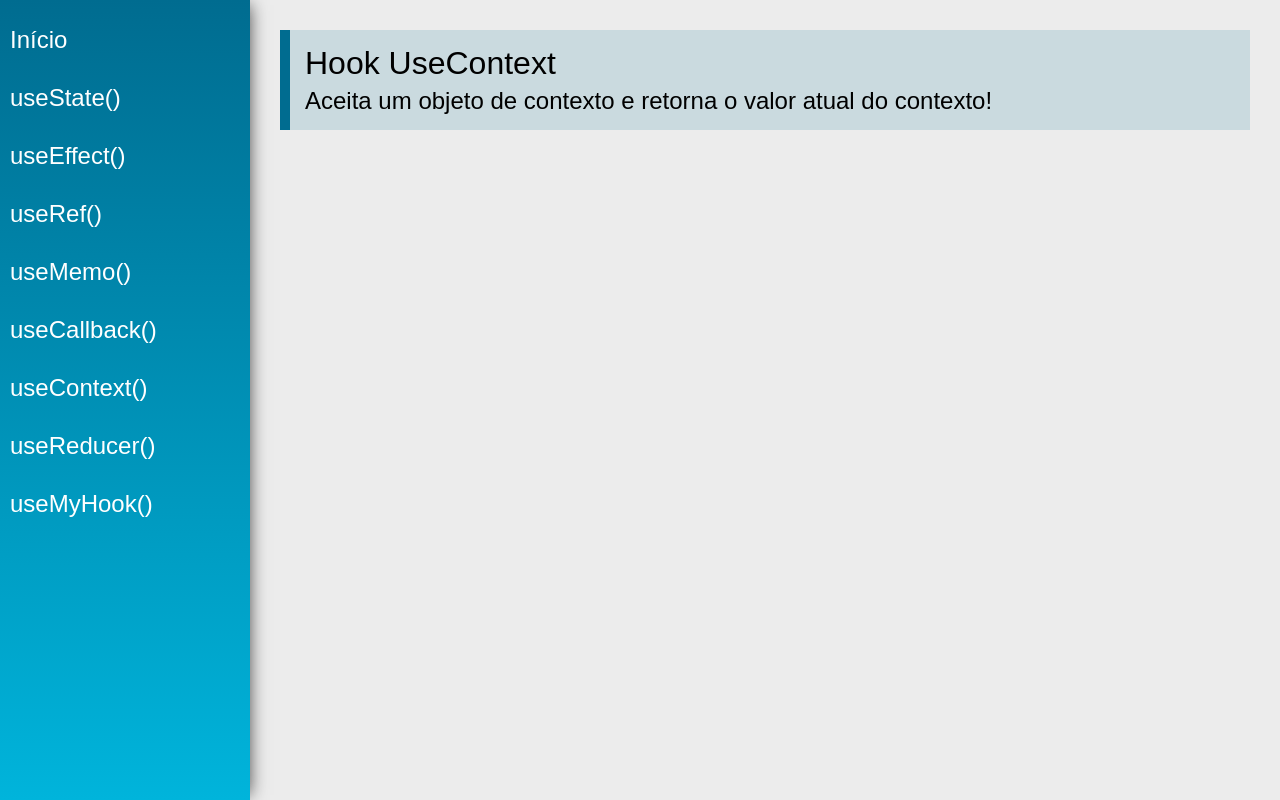
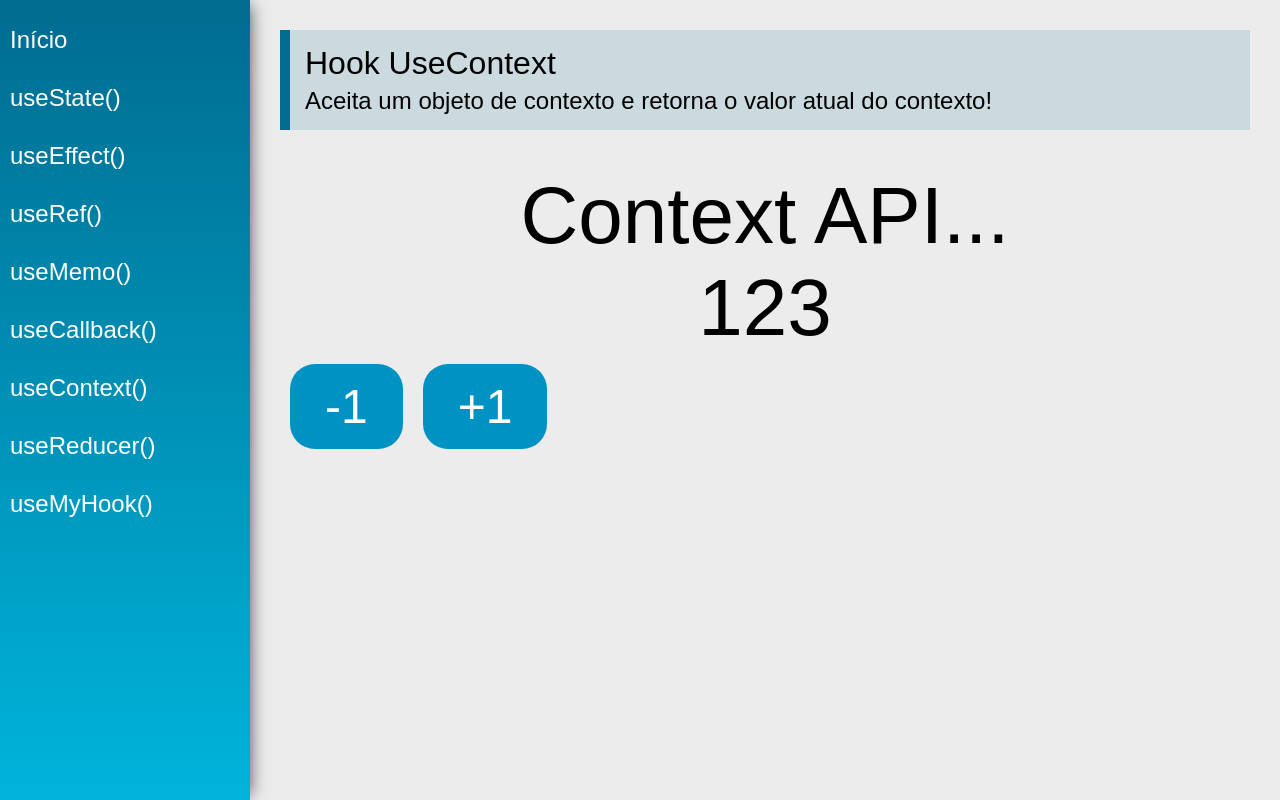
Before and after one commit to wen-dell/hooks, a React (Create React App) app: page /useContext in a window 1280 px wide. Built offline with nearby package versions, Linux system fonts and the light colour scheme.

Commit message:
UseContext #01

```diff
--- a/src/views/App.jsx
+++ b/src/views/App.jsx
@@ -1,20 +1,23 @@
-import './App.css'
-import React from 'react'
-import { BrowserRouter as Router } from  'react-router-dom'
+import "./App.css";
+import React, { useState } from "react";
+import { BrowserRouter as Router } from "react-router-dom";
 
-import Menu from '../components/layout/Menu'
-import Content from '../components/layout/Content'
+import Menu from "../components/layout/Menu";
+import Content from "../components/layout/Content";
+import DataContext, { data } from '../views/data/DataContext';
 
-const App = props => {
-
+const App = (props) => {
+  const [state, setState] = useState(data);
   return (
+    <DataContext.Provider value={{state, setState}}>
       <div className="App">
         <Router>
           <Menu />
           <Content />
         </Router>
       </div>
-    )
-}
+    </DataContext.Provider>
+  );
+};
 
-export default App
+export default App;
--- a/src/views/data/DataContext.js
+++ b/src/views/data/DataContext.js
@@ -5,4 +5,6 @@ export const data = {
     text: 'Context API...'
 };
 
-export const DataContext = React.createContext(data);
+const DataContext = React.createContext(data);
+
+export default DataContext;
--- a/src/views/examples/UseContext.jsx
+++ b/src/views/examples/UseContext.jsx
@@ -1,15 +1,33 @@
-import React from 'react'
-import PageTitle from '../../components/layout/PageTitle'
+import React, { useContext } from 'react';
+import PageTitle from '../../components/layout/PageTitle';
+import DataContext from '../data/DataContext';
 
 const UseContext = (props) => {
+    const context = useContext(DataContext);
+
+    function setNumber(delta) {
+        context.setState({
+            ...context.state,
+            number: context.state.number + delta
+        });
+    }
+
     return (
         <div className="UseContext">
             <PageTitle
                 title="Hook UseContext"
                 subtitle="Aceita um objeto de contexto e retorna o valor atual do contexto!"
             />
+            <div className="center">
+                <span className="text">{ context.state.text }</span>
+                <span className="text">{ context.state.number }</span>
+            </div>
+            <div>
+                <button className="btn" onClick={() => setNumber(-1)}>-1</button>
+                <button className="btn" onClick={() => setNumber(1)}>+1</button>
+            </div>
         </div>
-    )
+    );
 }
 
-export default UseContext
+export default UseContext;
```
Also changed, not shown: src/index.js (+5 -5 lines). Lines whose indentation alone changed are shown as unchanged.
